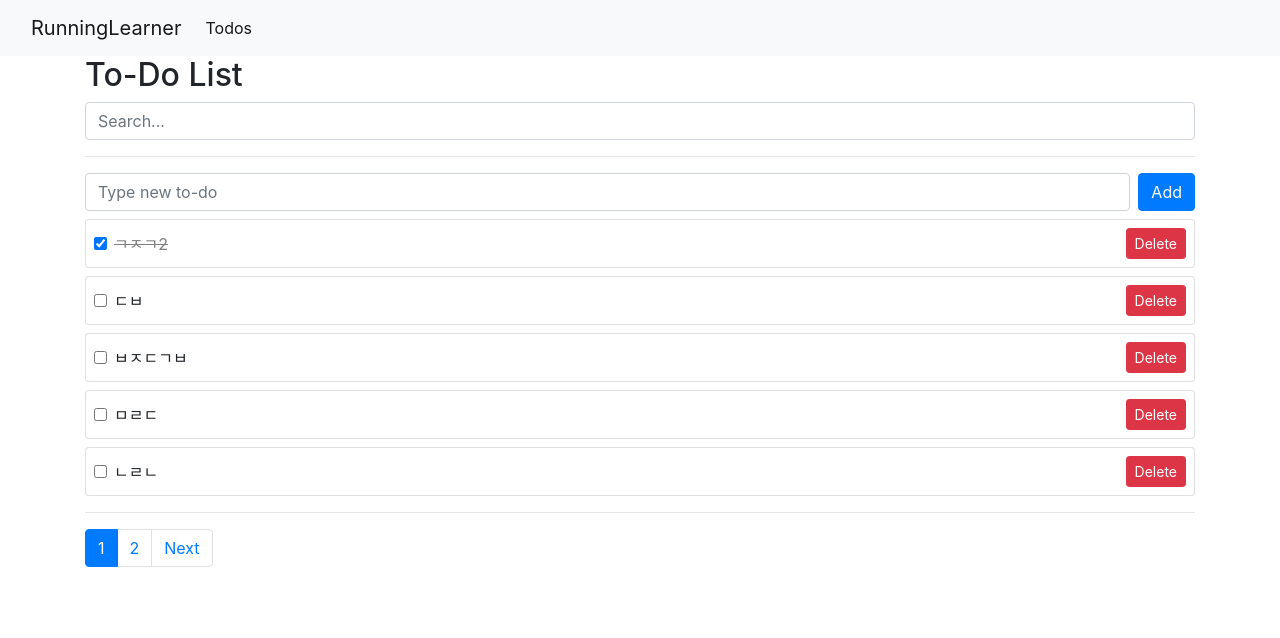
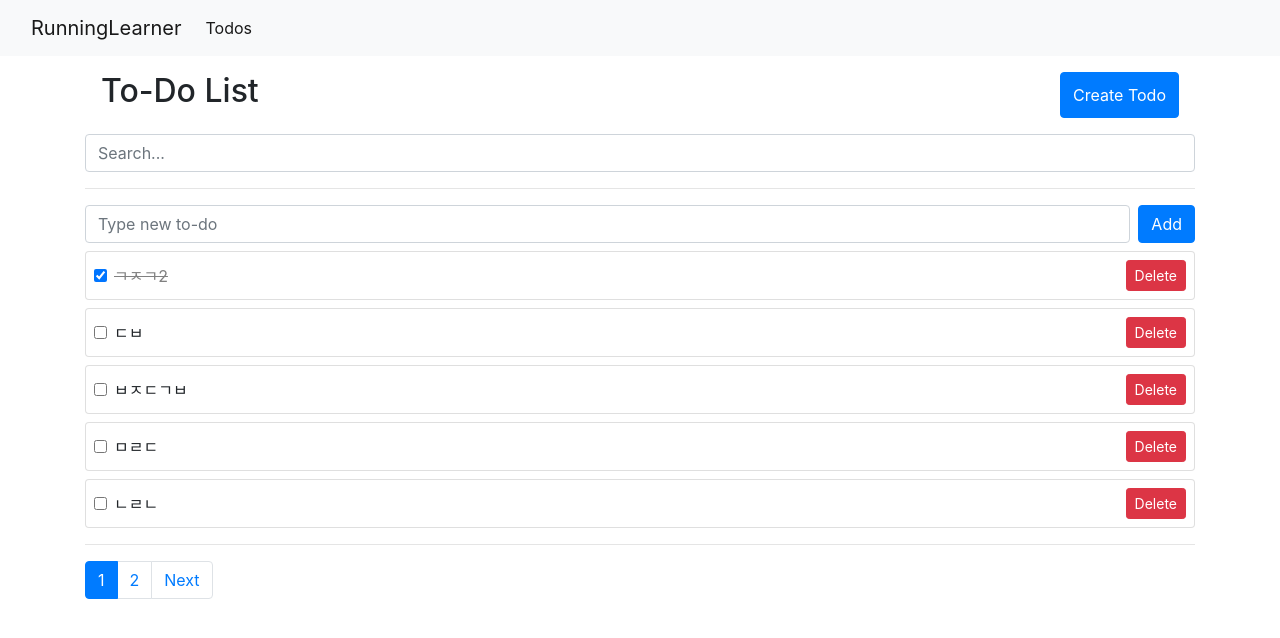
Before and after one commit to RunningLearner/Vue-prac, a Vue app: page /todos in a window 1280 px wide. Shown: the top 638 px of the page. Built offline with nearby package versions, Linux system fonts and the light colour scheme; data requests are answered from the project's data file.

Commit message:
feat:create 페이지로 이동하는 버튼 생성

```diff
--- /dev/null
+++ b/src/pages/todos/create/index.vue
@@ -0,0 +1,7 @@
+<template>CreatePage</template>
+
+<script>
+export default {};
+</script>
+
+<style></style>
--- a/src/pages/todos/index.vue
+++ b/src/pages/todos/index.vue
@@ -1,5 +1,11 @@
 <template>
+  <div>
+    <div class="d-flex justify-content-between m-3">
       <h2>To-Do List</h2>
+      <button @click="moveToCreatePage" class="btn btn-primary">
+        Create Todo
+      </button>
+    </div>
     <input
       class="form-control"
       type="text"
@@ -48,6 +54,7 @@
         </li>
       </ul>
     </nav>
+  </div>
   <Toast v-if="showToast" :message="toastMessage" :type="toastAlert" />
 </template>
 
@@ -58,6 +65,7 @@ import TodoList from "@/components/TodoList.vue";
 import axios from "axios";
 import Toast from "@/components/Toast.vue";
 import { useToast } from "@/composables/toast";
+import { useRouter } from "vue-router";
 
 export default {
   components: {
@@ -66,6 +74,7 @@ export default {
     Toast,
   },
   setup() {
+    const router = useRouter();
     const todos = ref([]);
     const error = ref("");
     const numberOfTodos = ref(0);
@@ -140,6 +149,12 @@ export default {
       }
     };
 
+    const moveToCreatePage = () => {
+      router.push({
+        name: "TodoCreate",
+      });
+    };
+
     let timeout = null;
 
     const searchTodo = () => {
@@ -168,6 +183,7 @@ export default {
       showToast,
       toastAlert,
       toastMessage,
+      moveToCreatePage,
     };
   },
 };
--- a/src/router/index.js
+++ b/src/router/index.js
@@ -2,6 +2,7 @@ import { createRouter, createWebHistory } from "vue-router";
 import Home from "../pages/index.vue";
 import Todos from "../pages/todos/index.vue";
 import Todo from "../pages/todos/_id.vue";
+import TodoCreate from "../pages/todos/create/index.vue";
 
 const router = createRouter({
   history: createWebHistory(),
@@ -17,6 +18,11 @@ const router = createRouter({
       component: Todos,
     },
     {
+      path: "/todos/create",
+      name: "TodoCreate",
+      component: TodoCreate,
+    },
+    {
       path: "/todos/:id",
       name: "Todo",
       component: Todo,
```
Lines whose indentation alone changed are shown as unchanged.
